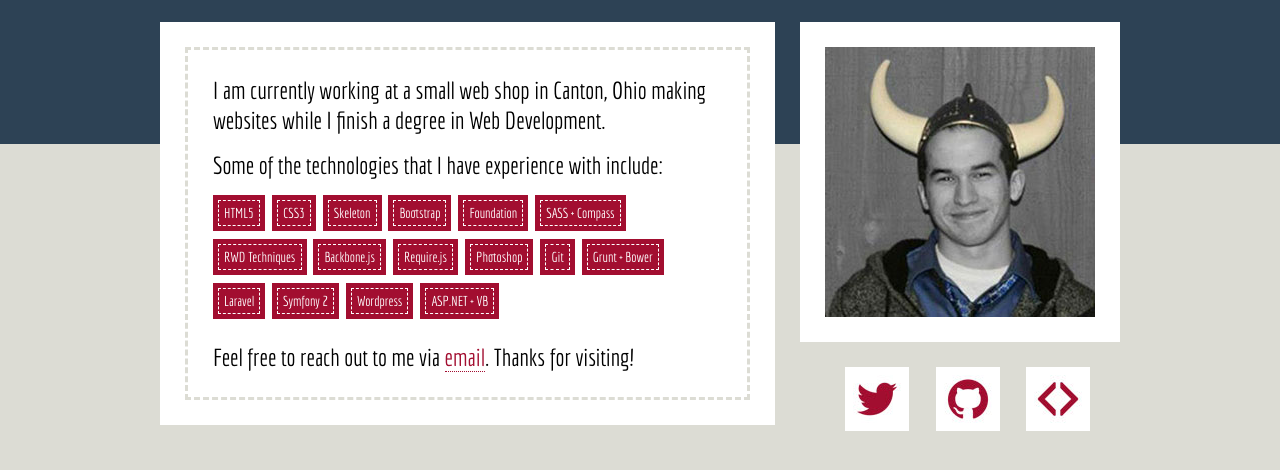
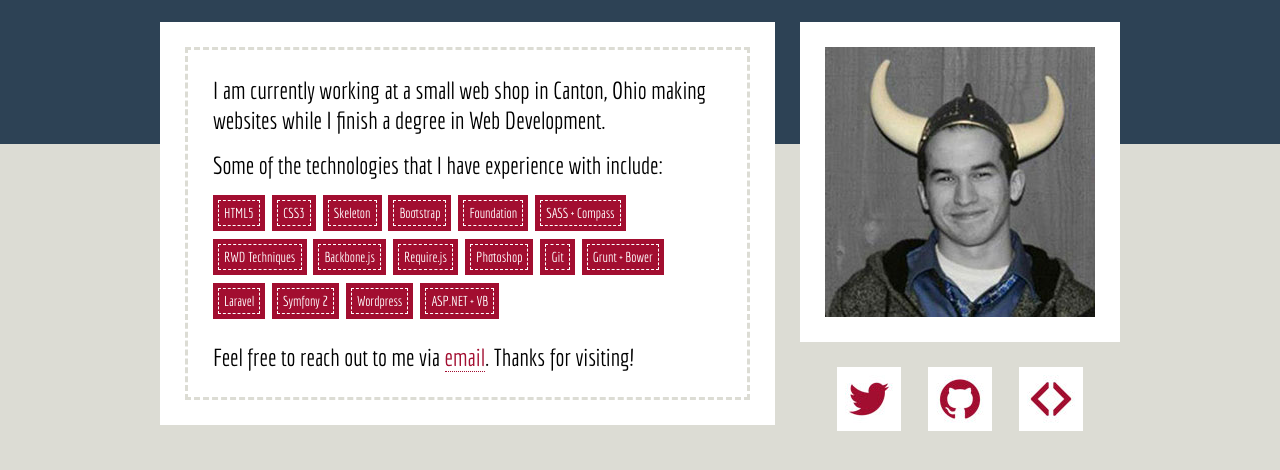
Before and after one commit to ohiock/portfolio, a website: page index.html in a window 1280 px wide. Shown: the part 206-676 px from the top of the page. Drawn offline with Linux system fonts and the light colour scheme.

Commit message:
Fixed link list centering

```diff
--- a/assets/styles/scss/style.scss
+++ b/assets/styles/scss/style.scss
@@ -167,7 +167,7 @@
 
 .links {
 	float: right;
-	width: 305px;
+	width: 320px;
 
 	text-align: center;
 
```
Also changed, not shown: assets/styles/css/style.css.
